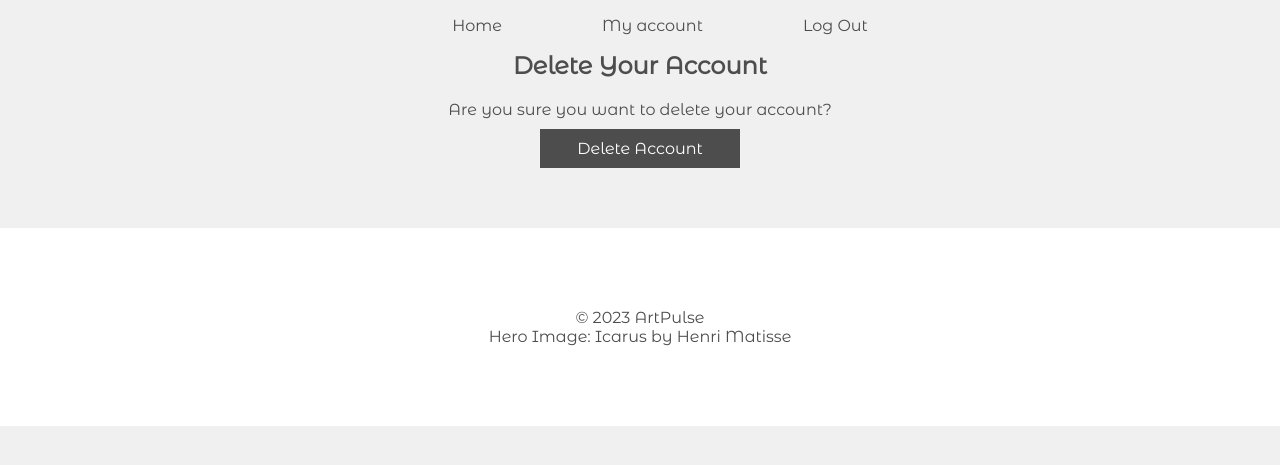
After one commit to Aria-vero-s/artpulse, a Django app: page /delete_account/ in a window 1280 px wide. The commit adds this page. Shown: the top 465 px of the page. Run offline with Django 3.2, Linux system fonts and the light colour scheme; the visitor is signed in with stand-in values (Sample User, id 1).

```diff
--- a/home/urls.py
+++ b/home/urls.py
@@ -1,17 +1,17 @@
 from django.urls import path
 from . import views
-from .views import index, account, ChangeProfilePictureView, create_artwork, delete_artwork_list, delete_artwork, update_artwork_list, update_artwork, rate_artwork, add_comment, search_artworks
 
 urlpatterns = [
     path('', views.index, name='index'),
     path('account/', views.account, name='account'),
-    path('change_profile_picture/', ChangeProfilePictureView.as_view(), name='change_profile_picture'),
-    path('search/', search_artworks, name='search_artworks'),
-    path('rate/<int:artwork_id>/', rate_artwork, name='rate_artwork'),
-    path('comment/<int:artwork_id>/', add_comment, name='add_comment'),
-    path('create/', create_artwork, name='create_artwork'),
-    path('update/<int:artwork_id>/', update_artwork, name='update_artwork'),
-    path('delete/<int:artwork_id>/', delete_artwork, name='delete_artwork'),
-    path('delete/', delete_artwork_list, name='delete_artwork_list'),
-    path('update/', update_artwork_list, name='update_artwork_list'),
+    path('delete_account/', views.delete_account, name='delete_account'),
+    path('change_profile_picture/', views.ChangeProfilePictureView.as_view(), name='change_profile_picture'),
+    path('search/', views.search_artworks, name='search_artworks'),
+    path('rate/<int:artwork_id>/', views.rate_artwork, name='rate_artwork'),
+    path('comment/<int:artwork_id>/', views.add_comment, name='add_comment'),
+    path('create/', views.create_artwork, name='create_artwork'),
+    path('update/<int:artwork_id>/', views.update_artwork, name='update_artwork'),
+    path('delete/<int:artwork_id>/', views.delete_artwork, name='delete_artwork'),
+    path('delete/', views.delete_artwork_list, name='delete_artwork_list'),
+    path('update/', views.update_artwork_list, name='update_artwork_list'),
 ]
--- a/home/views.py
+++ b/home/views.py
@@ -7,6 +7,8 @@ from django.db.models import Q, Count, Avg
 from django.utils.decorators import method_decorator
 from django.views import View
 from .forms import ProfilePictureForm
+
+from allauth.account.views import LogoutView
 
 
 def index(request):
@@ -166,3 +168,12 @@ def search_artworks(request):
         artworks = artworks.filter(rating__gte=rating)
 
     return render(request, 'index.html', {'artworks': artworks, 'query': query, 'category': category, 'rating': rating})
+
+
+@login_required
+def delete_account(request):
+    if request.method == 'POST':
+        # Perform account deletion logic here
+        # For Django AllAuth, you can use LogoutView to handle account deletion
+        return LogoutView.as_view()(request)
+    return render(request, 'delete_account.html')
--- a/static/css/style.css
+++ b/static/css/style.css
@@ -7,10 +7,58 @@
 
 body {
     font-family: 'Montserrat Alternates';
+    color:#4d4d4d;
     background-color: #f0f0f0;
     margin: 0;
     padding: 0;
 }
+
+/* block content */
+
+.content {
+    display: flex;
+    flex-direction: column;
+    align-items: center;
+}
+
+/* messages */
+
+.messages-container {
+    position: fixed;
+    top: 20px;
+    left: 20px;
+    width: 300px;
+    z-index: 1000;
+}
+
+.popup-messages {
+    background-color: #f0f0f0;
+    border: 1px solid #ccc;
+    padding: 10px;
+    box-shadow: 0 0 10px rgba(0, 0, 0, 0.2);
+    position: relative;
+}
+
+.popup-messages .close-button {
+    position: absolute;
+    top: 5px;
+    right: 5px;
+    background-color: #ddd;
+    border: 1px solid #999;
+    padding: 5px 10px;
+    cursor: pointer;
+}
+
+.popup-messages ul {
+    list-style-type: none;
+    padding: 0;
+    margin: 0;
+}
+
+.popup-messages li {
+    margin-bottom: 5px;
+}
+
 
 /* nav */
 
@@ -42,11 +90,8 @@ nav {
 
 h1 {
     font-size: 2.5rem;
-    margin-bottom: 10px;
-}
-
-h2, h3 {
-    color: #4d4d4d;
+    padding-bottom: 20px;
+    padding-top:100px;
 }
 
 h3 {
@@ -54,8 +99,60 @@ h3 {
 }
 
 p {
-    color: #4d4d4d;
     font-size:1rem;
+}
+
+a {
+    text-decoration: none;
+    color: #2e4b9c;
+}
+
+button {
+    background-color: #4d4d4d;
+    color: #fff;
+    border: none;
+    cursor: pointer;
+    width: calc(100%);
+}
+
+/* general form styling */
+
+form {
+    font-size: 1rem;
+    font-family: 'Montserrat Alternates';
+}
+
+form label,
+form select,
+form input,
+form button {
+    font-size: 1rem;
+    font-family: 'Montserrat Alternates';
+    text-align: center;
+    min-width:200px;
+    border: none;
+    box-sizing: border-box;
+    outline: none;
+    padding-top:10px;
+    padding-bottom:10px;
+    margin-top:10px;
+    margin-bottom:10px;
+}
+
+#category {
+    padding:0;
+    margin:0;
+    box-sizing: border-box;
+    align-items: center;
+    padding-top:10px;
+    padding-bottom:10px;
+}
+
+textarea {
+    font-size: 1rem;
+    font-family: 'Montserrat Alternates';
+    width: calc(100%);
+    box-sizing: border-box;
 }
 
 /* hero section */
@@ -156,26 +253,8 @@ p {
     margin-top: 10px;
 }
 
-/* artworks comment form */
+/* project ethos section */
 
-form {
-    margin-top: 10px;
-}
-
-textarea {
-    width: calc(100% - 20px);
-    box-sizing: border-box;
-}
-
-button {
-    background-color: #4d4d4d;
-    color: #fff;
-    padding: 5px 10px;
-    border: none;
-    cursor: pointer;
-}
-
-/* project section */
 .project {
     background-color: #f2f2f2;
     text-align: center;
@@ -242,8 +321,6 @@ h2 {
     padding-bottom: 20px;
 }
 
-
-
 /* Search form container styling */
 
 .search-form {
@@ -264,33 +341,23 @@ h2 {
     width:70vw;
 }
 
-/* Styling for labels and form elements */
 .form-container label,
 .form-container input,
 .form-container select,
+.form-container textarea,
 .form-container button {
-    font-family: 'Montserrat Alternates';
-    text-align: center;
-    min-width:200px;
-    color:#4d4d4d;
-    padding: 10px;
-    margin-left: 10px;
-    margin-right: 10px;
-    border: none;
-    box-sizing: border-box;
-    background-color: #d8d4d4;
-    outline: none;
+    width: initial;
+    display: initial;
+    flex-direction: initial;
+    align-items: initial;
 }
-
 .form-container button {
-    cursor: pointer;
     transition: background-color 0.3s ease;
     background-color: #fff047;
 }
 
 .form-container input:hover,
 .form-container select:hover {
-    color: #f0f0f0;
     transition: all 0.3s ease;
 }
 
@@ -300,14 +367,17 @@ h2 {
     transition: all 0.3s ease;
 }
 
+/* footer */
+
 footer {
     background-color: #fff;
-    color: #4d4d4d;
     padding: 80px;
     text-align: center;
     font-size: 0.8rem;
     margin-top: 50px;
 }
+
+/* gallery image full-view */
 
 .gallery {
     display: flex;
@@ -327,6 +397,8 @@ footer {
 .gallery img:hover {
     transform: scale(1.1);
 }
+
+/* modal */
 
 .modal {
     display: none;
--- a/templates/base.html
+++ b/templates/base.html
@@ -12,32 +12,43 @@
 </head>
 
 <body>
+    <div class="messages-container">
         {% if messages %}
-    <div>
+            <div class="popup-messages">
                 <strong>Messages:</strong>
+                <a class="close-button" onclick="closeMessages()">X</a>
                 <ul>
                     {% for message in messages %}
-        <li>{{message}}</li>
+                        <li>{{ message }}</li>
                     {% endfor %}
                 </ul>
             </div>
         {% endif %}
+    </div>
+
+    <script>
+        function closeMessages() {
+            document.querySelector('.popup-messages').style.display = 'none';
+        }
+    </script>
     <nav>
         <ul>
             <li><a href="{% url 'index' %}">Home</a></li>
             {% if user.is_authenticated %}
-            <li><a href="{% url 'account_email' %}">Change E-mail</a></li>
-            <li><a href="{% url 'account_logout' %}">Sign Out</a></li>
+            <li><a href="{% url 'account' %}">My account</a></li>
+            <li><a href="{% url 'account_logout' %}">Log Out</a></li>
             {% else %}
-            <li><a href="{% url 'account_login' %}">Sign In</a></li>
+            <li><a href="{% url 'account_login' %}">Log In</a></li>
             <li><a href="{% url 'account_signup' %}">Sign Up</a></li>
             {% endif %}
         </ul>
     </nav>
 
     <main>
+        <div class="content">
             {% block content %}
             {% endblock %}
+        </div>
     </main>
 
     <footer>
--- /dev/null
+++ b/templates/delete_account.html
@@ -0,0 +1,10 @@
+{% extends 'base.html' %}
+
+{% block content %}
+    <h2>Delete Your Account</h2>
+    <p>Are you sure you want to delete your account?</p>
+    <form method="post" action="{% url 'delete_account' %}">
+        {% csrf_token %}
+        <button type="submit">Delete Account</button>
+    </form>
+{% endblock %}
--- a/templates/index.html
+++ b/templates/index.html
@@ -54,13 +54,14 @@
             <div class="toggle-button">▼ Show More</div>
 
             <div class="additional-info" style="display: none;">
+                <br>
                 <p>Category: {{ artwork.category }}</p>
                 <p>Rating: {{ artwork.rating }}</p>
 
                 <form method="post" action="{% url 'rate_artwork' artwork.id %}">
                     {% csrf_token %}
                     <label for="rating">Rate this artwork:</label>
-                    <input type="number" name="rating" min="1" max="5" required>
+                    <input type="number" name="rating" min="1" max="5" placeholder="5" required> /5
                     <button type="submit">Submit Rating</button>
                 </form>
 
```
Also changed, not shown: templates/account.html (+3 -7 lines). Lines whose indentation alone changed are shown as unchanged.
